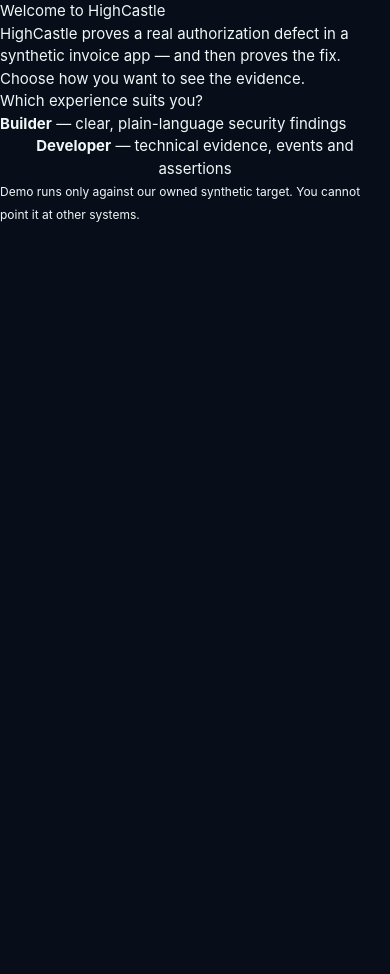
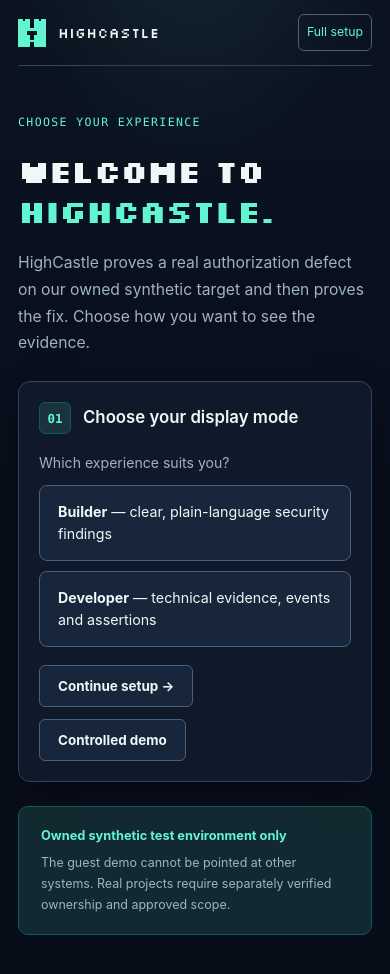
Before and after one commit to Abraham12611/highcastle, a Next.js app in the folder apps/web/: page /onboarding in a window 390 px wide. Shown: the top 974 px of the page. Before the commit the page ends 844 px from the top, so only its background shows below. Built offline with nearby package versions, Linux system fonts and the light colour scheme; no server answers.

Commit message:
style(onboarding): reuse responsive setup design for legacy onboarding route

```diff
--- a/apps/web/src/app/onboarding/page.tsx
+++ b/apps/web/src/app/onboarding/page.tsx
@@ -1,22 +1,57 @@
+import Link from "next/link";
+import { FortressMark } from "@highcastle/ui";
 import { ModeChoice } from "../../features/auth/mode-choice";
+import styles from "../get-started/get-started.module.css";
 
 export const metadata = { title: "Welcome — HighCastle" };
 
+/**
+ * Legacy /onboarding route uses the same scoped, responsive styling as
+ * /get-started. Keep the old heading for existing deep links and tests;
+ * the canonical account-first flow lives at /get-started.
+ */
 export default function OnboardingPage() {
   return (
-    <main>
-      <h1>Welcome to HighCastle</h1>
-      <p>
-        HighCastle proves a real authorization defect in a synthetic invoice
-        app — and then proves the fix. Choose how you want to see the evidence.
-      </p>
-      <ModeChoice />
-      <p>
-        <small>
-          Demo runs only against our owned synthetic target. You cannot point it
-          at other systems.
-        </small>
-      </p>
+    <main className={styles.page}>
+      <div className={styles.container}>
+        <header className={styles.header}>
+          <Link href="/" className={styles.brand}>
+            <FortressMark size={28} label={null} />
+            <span>HighCastle</span>
+          </Link>
+          <nav className={styles.nav} aria-label="Onboarding navigation">
+            <Link href="/get-started" className={styles.navCta}>Full setup</Link>
+          </nav>
+        </header>
+        <section className={styles.hero}>
+          <p className={styles.kicker}>CHOOSE YOUR EXPERIENCE</p>
+          <h1 className={styles.heading}>Welcome to <span className={styles.headingAccent}>HighCastle.</span></h1>
+          <p className={styles.subheading}>
+            HighCastle proves a real authorization defect on our owned synthetic target
+            and then proves the fix. Choose how you want to see the evidence.
+          </p>
+        </section>
+        <div className={styles.layout}>
+          <section className={styles.card} aria-label="Display preference">
+            <div className={styles.cardTitle}>
+              <span className={styles.cardNumber}>01</span>
+              <h2>Choose your display mode</h2>
+            </div>
+            <div className={styles.choice}><ModeChoice /></div>
+            <div className={styles.dashboardRow}>
+              <Link href="/get-started" className={styles.dashboardButton}>Continue setup →</Link>
+              <Link href="/demo" className={styles.secondaryButton}>Controlled demo</Link>
+            </div>
+          </section>
+          <aside className={styles.sidebar}>
+            <div className={styles.scopePanel}>
+              <strong>Owned synthetic test environment only</strong>
+              <p>The guest demo cannot be pointed at other systems. Real projects
+                require separately verified ownership and approved scope.</p>
+            </div>
+          </aside>
+        </div>
+      </div>
     </main>
   );
 }
```
